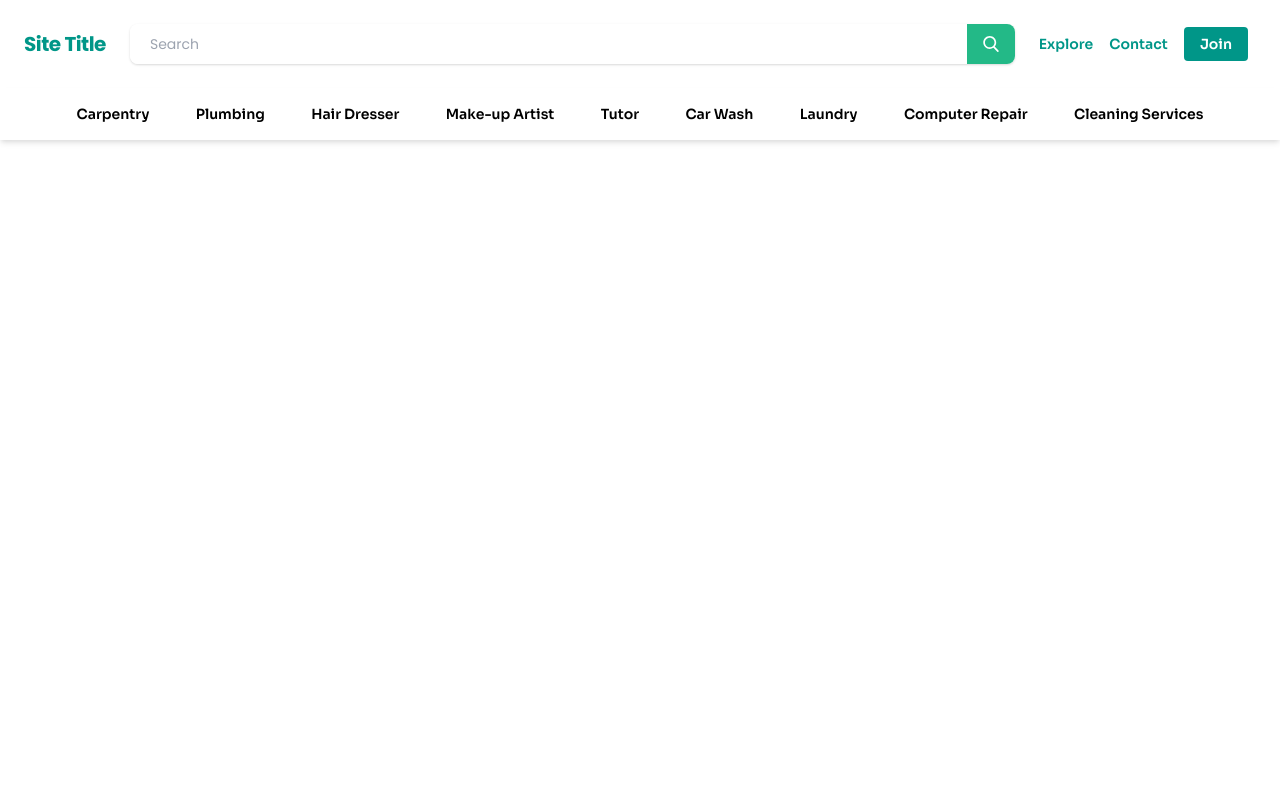
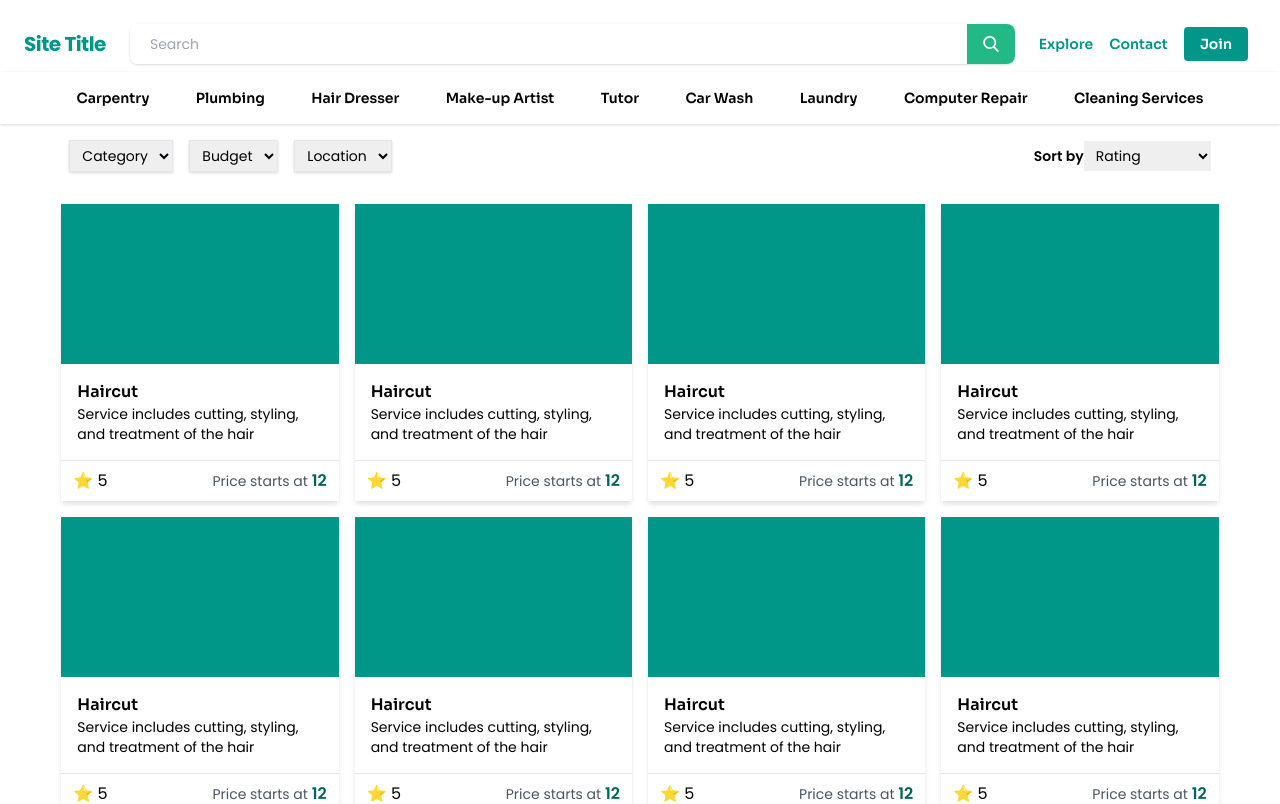
Before and after one commit to ShaneMaglangit/service-board, a Next.js app: page /listing in a window 1280 px wide. Shown: the top 804 px of the page. Built offline with nearby package versions, Linux system fonts and the light colour scheme.

Commit message:
Added vertical service cards

```diff
--- a/pages/classes/Service.js
+++ b/pages/classes/Service.js
@@ -1,10 +1,11 @@
 class Service {
-    constructor(id, thumbnail, title, category, description, estimatedCost, isHourly, location, provider, providerId) {
+    constructor(id, thumbnail, title, category, description, rating, estimatedCost, isHourly, location, provider, providerId) {
         this.id = id;
         this.thumbnail = thumbnail;
         this.title = title;
         this.category = category;
         this.description = description;
+        this.rating = rating;
         this.estimatedCost = estimatedCost;
         this.isHourly = isHourly;
         this.location = location;
--- a/pages/components/CategoryBar.js
+++ b/pages/components/CategoryBar.js
@@ -3,7 +3,7 @@ const CategoryBar = () => {
     var categories = ["Carpentry", "Plumbing", "Hair Dresser", "Make-up Artist", "Tutor", "Car Wash", "Laundry", "Computer Repair", "Cleaning Services"]
 
     return(
-        <div className="w-full shadow-md py-4">
+        <div className="w-full shadow py-4">
             <ul className="w-11/12 mx-auto flex justify-around font-display text-sm font-semibold">
                 {categories.map((category) =>
                     <li key={category}>
--- a/pages/components/FeaturedServices.js
+++ b/pages/components/FeaturedServices.js
@@ -2,12 +2,12 @@ import Service from "../classes/Service"
 import HorizontalServiceCard from "./HorizontalServiceCard"
 
 var tempService = [
-    new Service("1", null, "Haircut", "Grooming", "Service includes cutting, styling, and treatment of the hair", 12.00, true, "Sampaloc, Manila", "David's Salon", "1"),
-    new Service("2", null, "Haircut", "Grooming", "Service includes cutting, styling, and treatment of the hair", 12.00, true, "Sampaloc, Manila", "David's Salon", "2"),
-    new Service("3", null, "Haircut", "Grooming", "Service includes cutting, styling, and treatment of the hair", 12.00, true, "Sampaloc, Manila", "David's Salon", "3"),
-    new Service("4", null, "Haircut", "Grooming", "Service includes cutting, styling, and treatment of the hair", 12.00, true, "Sampaloc, Manila", "David's Salon", "4"),
-    new Service("5", null, "Haircut", "Grooming", "Service includes cutting, styling, and treatment of the hair", 12.00, true, "Sampaloc, Manila", "David's Salon", "5"),
-    new Service("6", null, "Haircut", "Grooming", "Service includes cutting, styling, and treatment of the hair", 12.00, true, "Sampaloc, Manila", "David's Salon", "6")
+    new Service("1", null, "Haircut", "Grooming", "Service includes cutting, styling, and treatment of the hair", 5, 12.00, true, "Sampaloc, Manila", "David's Salon", "1"),
+    new Service("2", null, "Haircut", "Grooming", "Service includes cutting, styling, and treatment of the hair", 5, 12.00, true, "Sampaloc, Manila", "David's Salon", "2"),
+    new Service("3", null, "Haircut", "Grooming", "Service includes cutting, styling, and treatment of the hair", 5, 12.00, true, "Sampaloc, Manila", "David's Salon", "3"),
+    new Service("4", null, "Haircut", "Grooming", "Service includes cutting, styling, and treatment of the hair", 5, 12.00, true, "Sampaloc, Manila", "David's Salon", "4"),
+    new Service("5", null, "Haircut", "Grooming", "Service includes cutting, styling, and treatment of the hair", 5, 12.00, true, "Sampaloc, Manila", "David's Salon", "5"),
+    new Service("6", null, "Haircut", "Grooming", "Service includes cutting, styling, and treatment of the hair", 5, 12.00, true, "Sampaloc, Manila", "David's Salon", "6")
 ]
 
 const FeaturedServices = () => {
--- /dev/null
+++ b/pages/components/Filter.js
@@ -0,0 +1,33 @@
+const Filter = () => {
+    return(
+        <div className="flex w-11/12 mx-auto p-4">
+            <div className="flex-grow">
+                <select className="text-sm border border-gray-200 px-2 py-1 shadow mr-4" name="category">
+                    <option value="" disabled selected>Category</option>
+                    <option value="a">a</option>
+                    <option value="a">b</option>
+                </select>
+                <select className="text-sm border border-gray-200 px-2 py-1 shadow mr-4" name="budget">
+                    <option value="" disabled selected>Budget</option>
+                    <option value="a">a</option>
+                    <option value="a">b</option>
+                </select>
+                <select className="text-sm border border-gray-200 px-2 py-1 shadow mr-4" name="location">
+                    <option value="" disabled selected>Location</option>
+                    <option value="a">a</option>
+                    <option value="a">b</option>
+                </select>
+            </div>
+            <div className="flex items-center">
+                <h4 className="text-sm font-semibold">Sort by</h4>
+                <select className="w-auto text-sm px-2 py-1 focus:outline-none" name="location">
+                    <option value="1" selected>Rating</option>
+                    <option value="2">Lowest Price</option>
+                    <option value="3">Highest Price</option>
+                </select>
+            </div>
+        </div>
+    )
+}
+
+export default Filter
--- a/pages/components/Navbar.js
+++ b/pages/components/Navbar.js
@@ -7,7 +7,7 @@ const Navbar = ({position, isLight, showSearch}) => {
     const [isExpanded, toggleExpansion] = useState(false)
     return (
             <div className={`w-full z-50 ${position}`}>
-                <nav className="container mx-auto flex items-center justify-between w-full p-6">
+                <nav className="container mx-auto flex items-center justify-between w-full px-6 pt-6 pb-2">
                     {/* Site logo */}
                     <a href="/" className={`${isLight ? "text-primary" : "text-white"} flex items-center flex-shrink-0 mr-6`}>
                         <span className="font-body font-bold text-xl tracking-tight">Site Title</span>
--- /dev/null
+++ b/pages/components/ServiceList.js
@@ -0,0 +1,39 @@
+import Service from "../classes/Service"
+import HorizontalServiceCard from "./HorizontalServiceCard"
+import VerticalServiceCard from "./VerticalServiceCard"
+
+var tempService = [
+    new Service("1", null, "Haircut", "Grooming", "Service includes cutting, styling, and treatment of the hair", 5, 12.00, true, "Sampaloc, Manila", "David's Salon", "1"),
+    new Service("2", null, "Haircut", "Grooming", "Service includes cutting, styling, and treatment of the hair", 5, 12.00, true, "Sampaloc, Manila", "David's Salon", "2"),
+    new Service("3", null, "Haircut", "Grooming", "Service includes cutting, styling, and treatment of the hair", 5, 12.00, true, "Sampaloc, Manila", "David's Salon", "3"),
+    new Service("4", null, "Haircut", "Grooming", "Service includes cutting, styling, and treatment of the hair", 5, 12.00, true, "Sampaloc, Manila", "David's Salon", "4"),
+    new Service("5", null, "Haircut", "Grooming", "Service includes cutting, styling, and treatment of the hair", 5, 12.00, true, "Sampaloc, Manila", "David's Salon", "5"),
+    new Service("6", null, "Haircut", "Grooming", "Service includes cutting, styling, and treatment of the hair", 5, 12.00, true, "Sampaloc, Manila", "David's Salon", "6"),
+    new Service("7", null, "Haircut", "Grooming", "Service includes cutting, styling, and treatment of the hair", 5, 12.00, true, "Sampaloc, Manila", "David's Salon", "7"),
+    new Service("8", null, "Haircut", "Grooming", "Service includes cutting, styling, and treatment of the hair", 5, 12.00, true, "Sampaloc, Manila", "David's Salon", "2"),
+    new Service("9", null, "Haircut", "Grooming", "Service includes cutting, styling, and treatment of the hair", 5, 12.00, true, "Sampaloc, Manila", "David's Salon", "3"),
+    new Service("10", null, "Haircut", "Grooming", "Service includes cutting, styling, and treatment of the hair", 5, 12.00, true, "Sampaloc, Manila", "David's Salon", "4"),
+    new Service("11", null, "Haircut", "Grooming", "Service includes cutting, styling, and treatment of the hair", 5, 12.00, true, "Sampaloc, Manila", "David's Salon", "5"),
+    new Service("12", null, "Haircut", "Grooming", "Service includes cutting, styling, and treatment of the hair", 5, 12.00, true, "Sampaloc, Manila", "David's Salon", "6")
+]
+
+const ServiceList = () => {
+    return(
+        <section className="w-11/12 mx-auto pb-6">
+            <div className="flex flex-wrap mt-4">
+                {tempService.map((service, i) =>
+                    <div key="{service.id}" className="w-3/12 px-2 pb-4">
+                        <VerticalServiceCard service={service} />
+                    </div>
+                )}
+            </div>
+            <div className="flex">
+                <a className="bg-primary rounded px-6 py-2 font-display text-white focus:outline-none" href="/listing">Previous</a>
+                <div className="flex-grow"></div>
+                <a className="bg-primary rounded px-6 py-2 font-display text-white focus:outline-none" href="/listing">Next</a>
+            </div>
+        </section>
+    )
+}
+
+export default ServiceList
--- /dev/null
+++ b/pages/components/VerticalServiceCard.js
@@ -0,0 +1,19 @@
+const VerticalServiceCard = ({service}) => {
+    return(
+        <div className="flex flex-col items-stretch shadow-md">
+            <div className="h-40 w-full bg-primary"></div>
+            <div className="flex flex-col justify-center flex-grow p-4">
+                <h3 className="font-display font-semibold">{service.title}</h3>
+                <p className="font-body text-sm">{service.description}</p>
+            </div>
+            <div className="flex items-center border-t px-3 py-2">
+                <h4>⭐ {service.rating}</h4>
+                <p className="flex-grow text-sm text-gray-600 text-right">Price starts at
+                    <span className="text-base font-semibold text-primary-dark"> {service.estimatedCost}</span>
+                </p>
+            </div>
+        </div>
+    )
+}
+
+export default VerticalServiceCard
--- a/pages/listing.js
+++ b/pages/listing.js
@@ -2,7 +2,8 @@ import Head from "next/head"
 import Navbar from "./components/Navbar.js"
 import Header from "./components/Header.js"
 import CategoryBar from "./components/CategoryBar.js"
-import FeaturedServices from "./components/FeaturedServices.js"
+import Filter from "./components/Filter.js"
+import ServiceList from "./components/ServiceList.js"
 
 const Listing = () => (
   <div className="">
@@ -14,6 +15,8 @@ const Listing = () => (
     <main className="mx-auto container min-h-screen">
         <Navbar showSearch={true} isLight={true} />
         <CategoryBar />
+        <Filter />
+        <ServiceList />
     </main>
   </div>
 )
```
